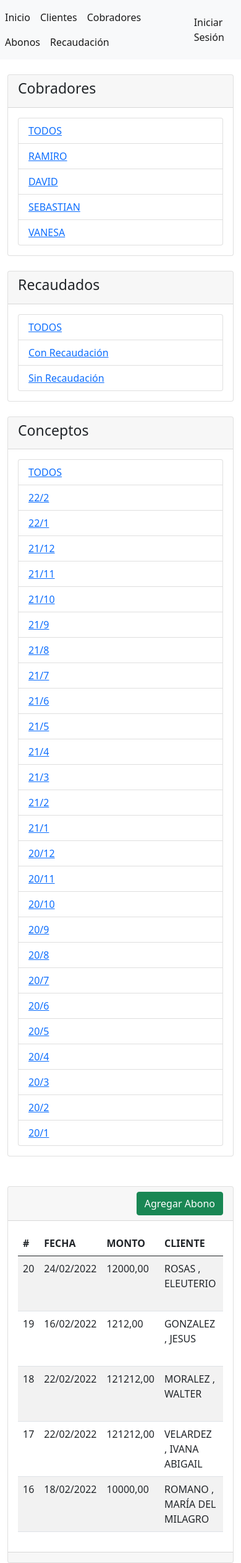
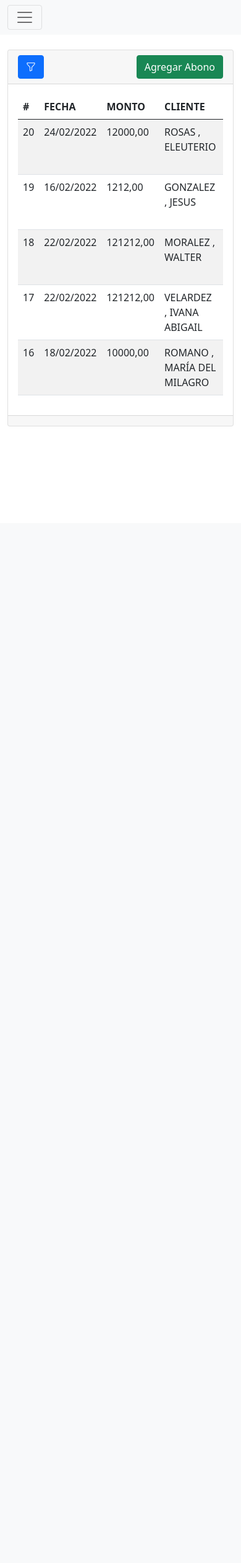
Before and after one commit to ramirokhouri/condornet, a Django app: page /abonos/ in a window 390 px wide. Shown: the whole page at 62% size. After the commit the page ends 688 px from the top, so only its background shows below. Run offline with Django 4.2, Linux system fonts and the light colour scheme; data comes from the database, SQL or seed files in the repository; both versions use the stored data as it was after the commit.

Commit message:
v0.9 responsive

```diff
--- a/abonos/templates/abonos/index.html
+++ b/abonos/templates/abonos/index.html
@@ -2,56 +2,14 @@
 
 {% block titulo %} Lista de Abonos {% endblock %}
 
-{% block sidebar %}
-
-<div class="card">
-    <div class="card-header">
-        <h3>Cobradores</h3>
-    </div>
-    <div class="card-body">
-        <div class="list-group">
-            <li class="list-group-item"><a href="{% url 'abonos' %}">TODOS</a></li>
-            {% for cobrador in cobradores %}
-            <li class="list-group-item"><a href="{% url 'abonos' %}?query_cobrador={{cobrador.id}}">{{ cobrador.nombre }}</a></li>
-            {% endfor %}
-        </div>
-    </div>
-</div>
-<br>
-<div class="card">
-    <div class="card-header">
-        <h3>Recaudados</h3>
-    </div>
-    <div class="card-body">
-        <div class="list-group">
-            <li class="list-group-item"><a href="{% url 'abonos' %}">TODOS</a></li>
-            <li class="list-group-item"><a href="{% url 'abonos' %}?query_recaudaciones=1">Con Recaudación</a></li>
-            <li class="list-group-item"><a href="{% url 'abonos' %}?query_recaudaciones=0">Sin Recaudación</a></li>
-        </div>
-    </div>
-</div>
-<br>
-<div class="card">
-    <div class="card-header">
-        <h3>Conceptos</h3>
-    </div>
-    <div class="card-body">
-        <div class="list-group">
-            <li class="list-group-item"><a href="{% url 'abonos' %}">TODOS</a></li>
-            {% for concepto in conceptos %}
-            <li class="list-group-item"><a href="{% url 'abonos' %}?query_concepto={{concepto.id}}">{{ concepto.año }}/{{ concepto.mes }}</a></li>
-            {% endfor %}
-        </div>
-    </div>
-</div>
-<br>
-{% endblock %}
-
 {% block contenido %}
 
 <div class="card">
-    <div class="card-header d-flex justify-content-end">
-        <a name="" id="" class="btn btn-success" href="{% url 'agregar_abono' %}" role="button">Agregar Abono</a>
+    <div class="card-header d-flex justify-content-between">
+        <a class="btn btn-primary" data-bs-toggle="offcanvas" href="#filtros" role="button" aria-controls="filtros">
+            <i class="bi bi-funnel"></i>
+        </a>
+        <a class="btn btn-success" href="{% url 'agregar_abono' %}" role="button">Agregar Abono</a>
     </div>
     <div class="card-body">
         <div class="table-responsive">
--- a/abonos/templates/base.html
+++ b/abonos/templates/base.html
@@ -14,7 +14,13 @@
 
   </head>
   <body>
-      <nav class="navbar navbar-expand navbar-light bg-light">
+    <!-- nav  -->
+    <nav class="navbar navbar-expand-lg navbar-light bg-light sticky-top">
+      <div class="container-fluid">
+        <button class="navbar-toggler" type="button" data-bs-toggle="collapse" data-bs-target="#navbarToggler" aria-controls="navbarToggler" aria-expanded="false" aria-label="Toggle navigation">
+          <span class="navbar-toggler-icon"></span>
+        </button>
+        <div class="collapse navbar-collapse" id="navbarToggler">
           <div class="nav navbar-nav me-auto">
             <a class="nav-item nav-link active" href="{% url 'inicio' %}">Inicio</a>
             <a class="nav-item nav-link active" href="{% url 'clientes' %}">Clientes</a>
@@ -30,15 +36,13 @@
             <a class="nav-item nav-link active" href="{% url 'login' %}">Iniciar Sesión</a>
             {% endif %}
           </div>
+        </div>
+      </div>
     </nav>
-
+    <!-- body -->
     <div class="container">
         <div class="row">
-            <div class="col-sm-2">
-              <br/>
-              {% block sidebar %}  {% endblock %}
-            </div>
-            <div class="col-sm-10">
+          <div class="col-sm-12">
             <br/>
             {% block contenido %}  {% endblock %}
           </div>
```
Also changed, not shown: other parts of abonos/templates/abonos/index.html (+49 -0 lines), abonos/templates/clientes/index.html (+0 -13 lines), abonos/templates/cobradores/index.html (+0 -13 lines), abonos/templates/recaudaciones/index.html (+27 -21 lines), db.sqlite3. Lines whose indentation alone changed are shown as unchanged.
